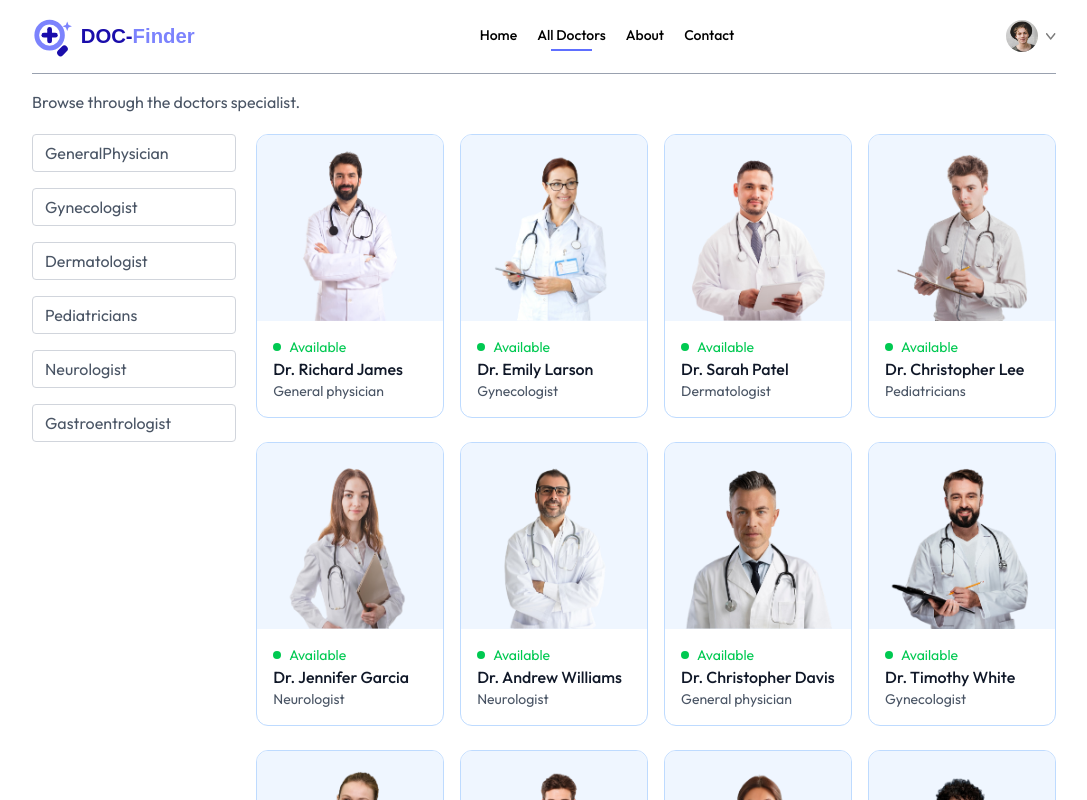
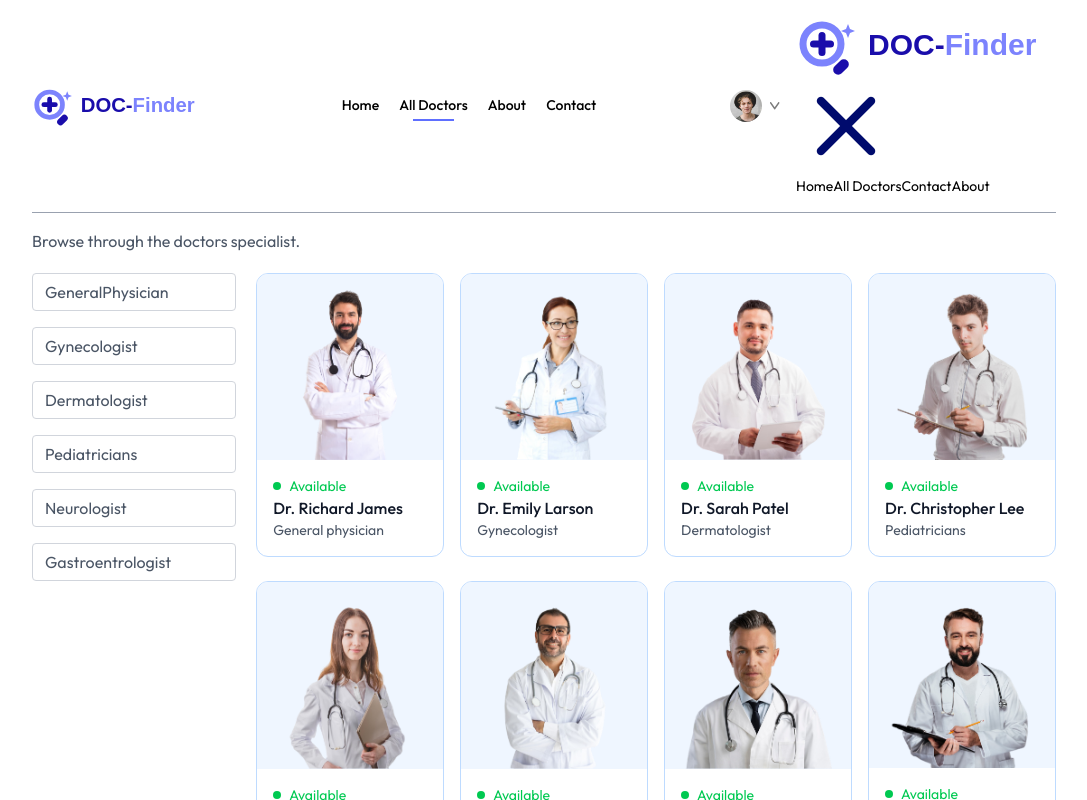
Before and after one commit to HarisShahnawaz/DOC-Finder, a React (Vite) app in the folder frontend/: page /doctors in a window 1280 px wide. Shown: the top 800 px of the page, without its empty margins (96-1183 px from the left). Built offline with nearby package versions, Linux system fonts and the light colour scheme.

Commit message:
fix navbar

```diff
--- a/frontend/src/components/Navbar.jsx
+++ b/frontend/src/components/Navbar.jsx
@@ -1,5 +1,5 @@
 import React from 'react'
-import {assets} from '../assets/assets_frontend/assets'
+import { assets } from '../assets/assets_frontend/assets'
 import { NavLink } from 'react-router-dom'
 import { useNavigate } from 'react-router-dom'
 import { useState } from 'react'
@@ -7,11 +7,11 @@
 
   const navigate = useNavigate();
 
-  const[showMenu, setShowMenu] = useState(false);
+  const [showMenu, setShowMenu] = useState(false);
   const [token, setToken] = useState(true);
   return (
     <div className='flex items-center justify-between text-sm py-4 mb-4 border-b border-b-gray-400'>
-        <img onClick={()=>{navigate('/')}} className='w-44 cursor-pointer' src={assets.logo} alt="logo" />
+      <img onClick={() => { navigate('/') }} className='w-44 cursor-pointer' src={assets.logo} alt="logo" />
       <ul className='hidden md:flex items-start gap-5 font-medium'>
         <NavLink to='/'>
           <li className='py-1'>Home</li>
@@ -40,13 +40,27 @@
               <div className='min-w-48 bg-stone-100 rounded flex flex-col gap-4 p-4'>
                 <p onClick={() => navigate('/my-profile')} className='cursor-pointer hover:text-black'>My Profile</p>
                 <p onClick={() => navigate('/my-appointments')} className='cursor-pointer hover:text-black'>My Appointments</p>
-                  <p onClick={()=> setToken(false)}  className='cursor-pointer hover:text-black'>Logout</p>
+                <p onClick={() => setToken(false)} className='cursor-pointer hover:text-black'>Logout</p>
               </div>
             </div>
-            </div> :  <button onClick={() => navigate('/login')} className='bg-primary text-white px-8 py-3 rounded-full font-light hidden md:block '>Create Account</button>
+          </div> : <button onClick={() => navigate('/login')} className='bg-primary text-white px-8 py-3 rounded-full font-light hidden md:block '>Create Account</button>
         }
+        <img onClick={() => setShowMenu(true)} className='w-6 md:hidden' src={assets.menu_icon} alt="" />
+        {/*Mobile Menu */}
+        <div>
+          <div>
+            <img src={assets.logo} alt="" />
+            <img onClick={() => setShowMenu(false)} src={assets.cross_icon} alt="" />
+          </div>
+          <ul>
+            <NavLink>Home</NavLink>
+            <NavLink>All Doctors</NavLink>
+            <NavLink>Contact</NavLink>
+            <NavLink>About</NavLink>
+          </ul>
+        </div>
+      </div>
 
-        </div>
     </div>
 
   )
```
Lines whose indentation alone changed are shown as unchanged.
